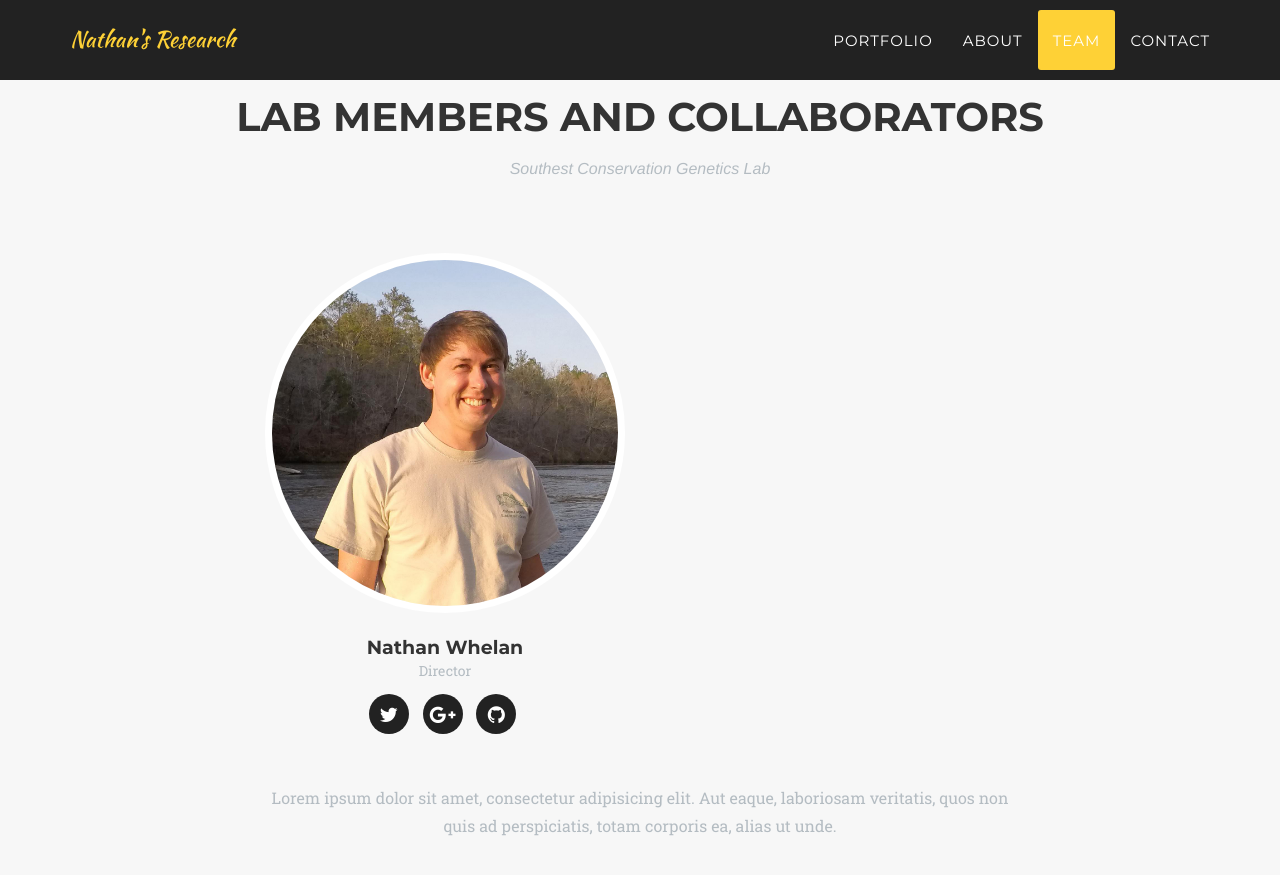
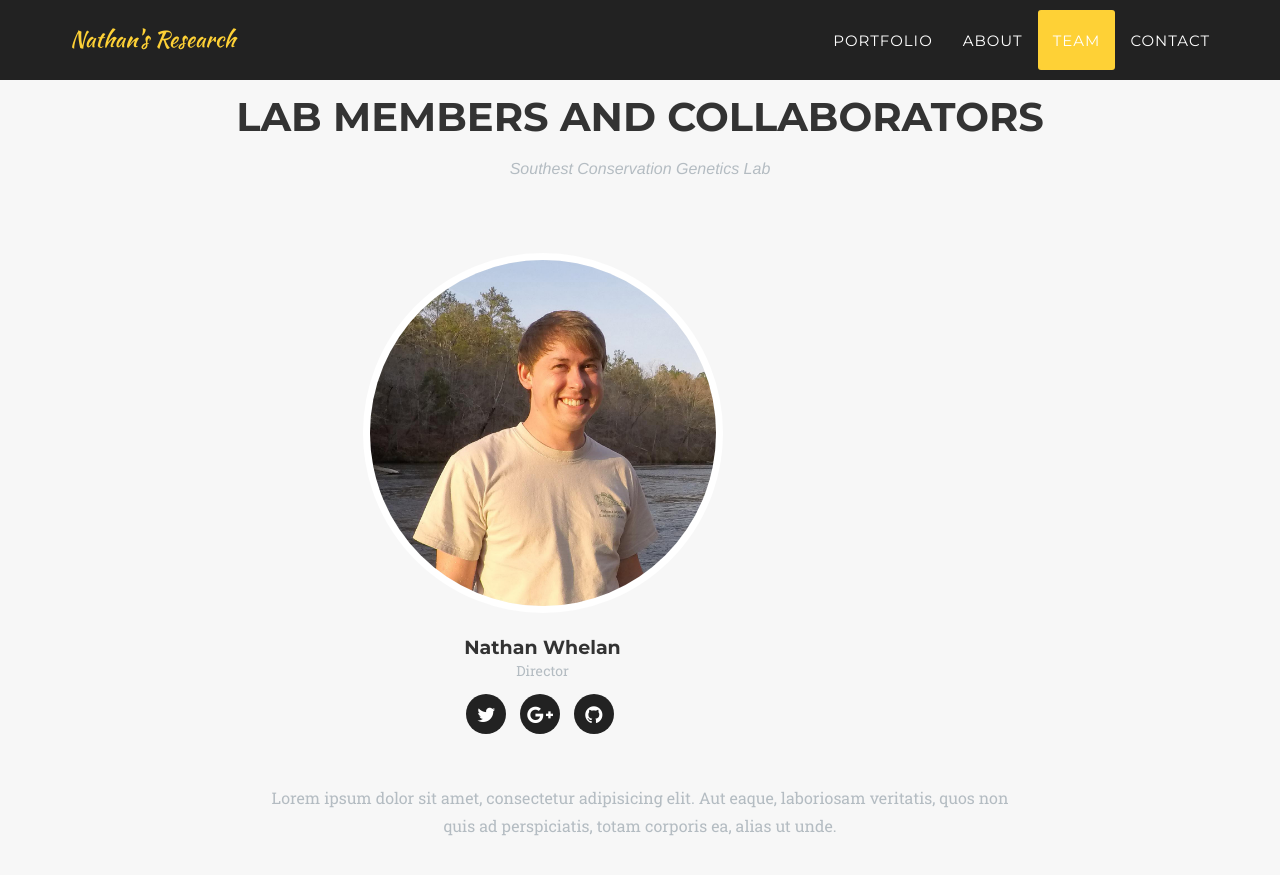
Before and after one commit to NathanWhelan/nathanwhelan.github.io, a Jekyll site: the page built from index.html, in a window 1280 px wide and 900 px high, scrolled down 2813 px. Shown: the top 875 px of the window. Built offline with Jekyll 4.4.1, drawn with Linux system fonts in a browser that asks for light colours; some web fonts are replaced.

Commit message:
Update team.html

```diff
--- a/_includes/team.html
+++ b/_includes/team.html
@@ -9,7 +9,7 @@
             </div>
             <div class="row">
                 {% for member in site.people %}
-                <div class="col-sm-4 col-sm-offset-2 text-center">
+                <div class="col-sm-4 col-sm-offset-3 text-center">
                     <div class="team-member">
                         <img src="img/team/{{ member.pic }}.jpg" class="img-responsive img-circle" alt="">
                         <h4>{{ member.name }}</h4>
```
